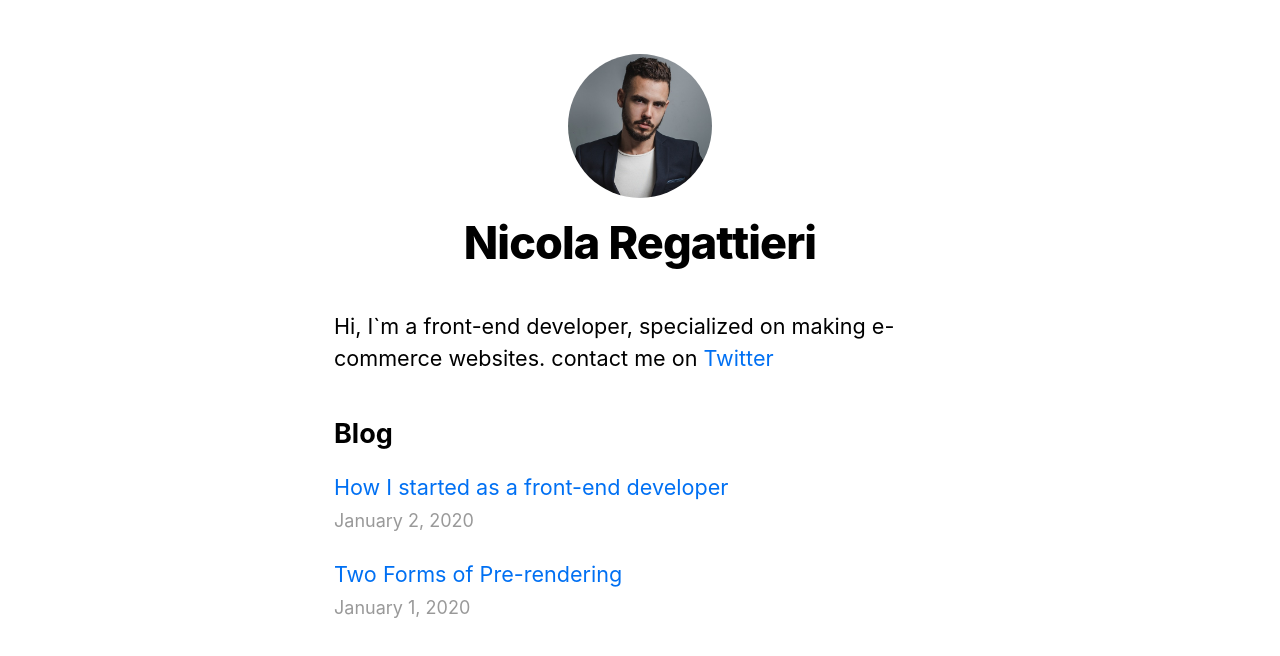
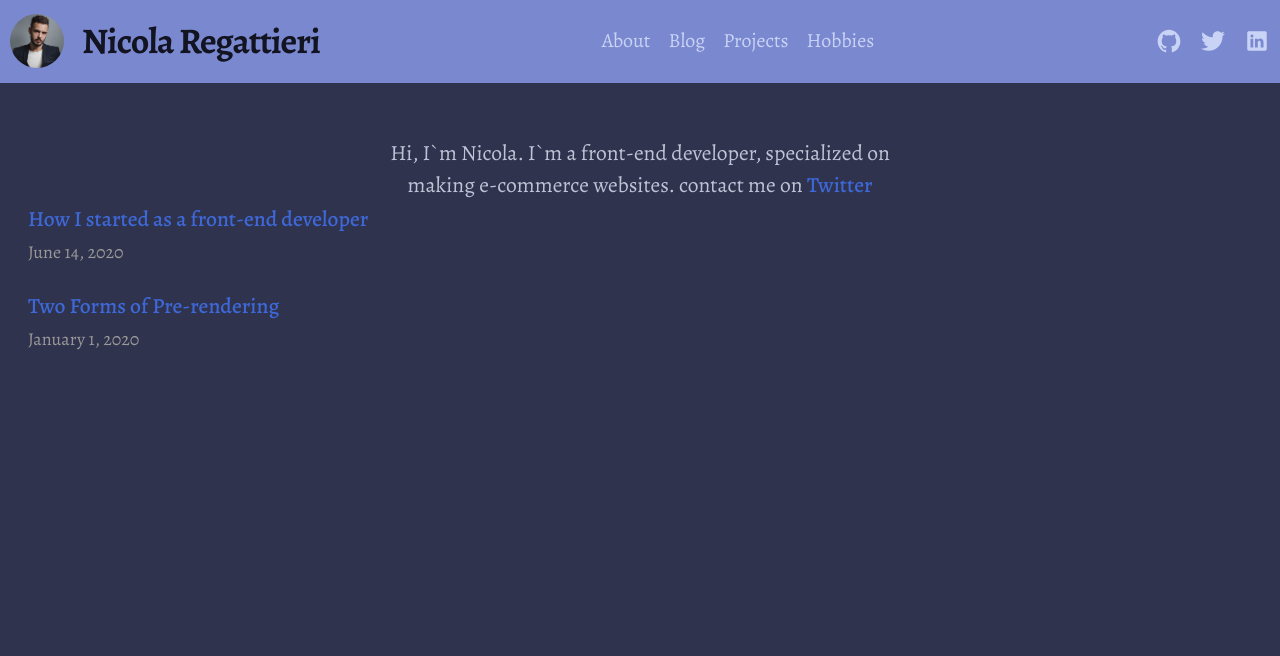
Before and after one commit to nicolaregattieri/nextjs-blog, a Next.js app: page / in a window 1280 px wide. Shown: the top 656 px of the page. Built offline with nearby package versions, Linux system fonts and the light colour scheme.

Commit message:
relayout

```diff
--- a/components/layout.module.css
+++ b/components/layout.module.css
@@ -1,5 +1,5 @@
 .container {
-  max-width: 36rem;
+  max-width: 70rem;
   padding: 0 1rem;
   margin: 3rem auto 6rem;
 }
@@ -8,18 +8,46 @@
   display: flex;
   flex-direction: column;
   align-items: center;
+  background-color: var(--moonlight-indigo);
 }
-
+.headerNav ul li a {
+  color: var(--moonlight-gray-10);
+  font-weight: 400;
+  font-size: 20px;
+  display: flex;
+}
+.headerNav ul li {
+  list-style: none;
+  margin-left: 1rem;
+}
 .headerImage {
-  width: 6rem;
-  height: 6rem;
+  width: 4rem;
+  height: 4rem;
+}
+.headerWrapper {
+  max-width: 70rem;
+  width: 100%;
+  margin: 0 auto;
+}
+.headerWrapper div,
+.headerWrapper nav {
+  /* flex: 1 1 33%; */
 }
 
 .headerHomeImage {
-  width: 8rem;
-  height: 8rem;
+  width: 3rem;
+  height: 3rem;
+  margin-right: 1rem;
 }
 
 .backToHome {
   margin: 3rem 0 0;
 }
+
+.mainHeading {
+  color: var(--moonlight-gray-1);
+}
+
+.gitLogo:hover {
+  color: #fff;
+}
--- a/components/layout.tsx
+++ b/components/layout.tsx
@@ -2,9 +2,10 @@ import Head from 'next/head';
 import styles from './layout.module.css';
 import utilStyles from '../styles/utils.module.css';
 import Link from 'next/link';
+import { IoLogoGithub, IoLogoLinkedin, IoLogoTwitter } from 'react-icons/io';
 
 const name = 'Nicola Regattieri';
-export const siteTitle = 'Next.js Sample Website';
+export const siteTitle = 'NicDev.dev';
 
 export default function Layout({
   children,
@@ -14,13 +15,10 @@ export default function Layout({
   home?: boolean;
 }) {
   return (
-    <div className={styles.container}>
+    <div>
       <Head>
         <link rel="icon" href="/favicon.ico" />
-        <meta
-          name="description"
-          content="Learn how to build a personal website using Next.js"
-        />
+        <meta name="description" content="Nicola Regattieri developer blog" />
         <meta
           property="og:image"
           content={`https://og-image.now.sh/${encodeURI(
@@ -31,7 +29,82 @@ export default function Layout({
         <meta name="twitter:card" content="summary_large_image" />
       </Head>
       <header className={styles.header}>
-        {home ? (
+        <div className={`${styles.headerWrapper} ${utilStyles.flexRowCenter}`}>
+          <div className={utilStyles.flex}>
+            <img
+              src="/images/profile.jpg"
+              className={`${styles.headerHomeImage} ${utilStyles.borderCircle}`}
+              alt={name}
+            />
+            <h1 className={`${utilStyles.headingXl} ${styles.mainHeading}`}>
+              {name}
+            </h1>
+          </div>
+
+          <nav className={`${styles.headerNav}`}>
+            <ul className={utilStyles.flexRowCenter}>
+              <li>
+                <Link href="/">
+                  <a>About</a>
+                </Link>
+              </li>
+              <li>
+                <Link href="/">
+                  <a>Blog</a>
+                </Link>
+              </li>
+              <li>
+                <Link href="/">
+                  <a>Projects</a>
+                </Link>
+              </li>
+              <li>
+                <Link href="/">
+                  <a>Hobbies</a>
+                </Link>
+              </li>
+            </ul>
+          </nav>
+          <nav className={`${styles.headerNav}`}>
+            <ul className={utilStyles.flexRowCenter}>
+              <li>
+                <Link href="/">
+                  <a>
+                    {' '}
+                    <IoLogoGithub
+                      size="1.3em"
+                      title="Github"
+                      className="gitLogo"
+                    />
+                  </a>
+                </Link>
+              </li>
+              <li>
+                <Link href="/">
+                  <a>
+                    <IoLogoTwitter
+                      size="1.3em"
+                      title="Twitter"
+                      className="twitterLogo"
+                    />
+                  </a>
+                </Link>
+              </li>
+              <li>
+                <Link href="/">
+                  <a>
+                    <IoLogoLinkedin
+                      size="1.3em"
+                      title="Linkedin"
+                      className="linkedinLogo"
+                    />
+                  </a>
+                </Link>
+              </li>
+            </ul>
+          </nav>
+        </div>
+        {/* {home ? (
           <>
             <img
               src="/images/profile.jpg"
@@ -57,9 +130,9 @@ export default function Layout({
               </Link>
             </h2>
           </>
-        )}
+        )} */}
       </header>
-      <main>{children}</main>
+      <main className={styles.container}>{children}</main>
       {!home && (
         <div className={styles.backToHome}>
           <Link href="/">
--- a/pages/index.js
+++ b/pages/index.js
@@ -1,6 +1,7 @@
 import Head from 'next/head';
 import Layout, { siteTitle } from '../components/layout';
 import utilStyles from '../styles/utils.module.css';
+
 import { getSortedPostsData } from '../lib/posts';
 import Link from 'next/link';
 import Date from '../components/date';
@@ -12,16 +13,15 @@ export default function Home({ allPostsData }) {
         <title>{siteTitle}</title>
       </Head>
       <section className={utilStyles.headingMd}>
-        <p>
-          Hi, I`m a front-end developer, specialized on making e-commerce
-          websites. contact me on{' '}
+        <p className={utilStyles.mediumWrapper}>
+          Hi, I`m Nicola. I`m a front-end developer, specialized on making
+          e-commerce websites. contact me on{' '}
           <a target="_blank" href="https://twitter.com/nicregattieri">
             Twitter
           </a>
         </p>
       </section>
       <section className={`${utilStyles.headingMd} ${utilStyles.padding1px}`}>
-        <h2 className={utilStyles.headingLg}>Blog</h2>
         <ul className={utilStyles.list}>
           {allPostsData.map(({ id, date, title }) => (
             <li className={utilStyles.listItem} key={id}>
--- a/posts/how-i-started.md
+++ b/posts/how-i-started.md
@@ -1,6 +1,6 @@
 ---
 title: 'How I started as a front-end developer'
-date: '2020-01-02'
+date: '2020-06-14'
 ---
 
 First of all, this post is based on my own life experiences and opinions about how I turned myself into a developer
--- a/styles/global.css
+++ b/styles/global.css
@@ -1,11 +1,46 @@
+@import url('https://fonts.googleapis.com/css2?family=Alegreya:ital,wght@0,400;0,500;0,700;1,400&display=swap');
+
+:root {
+  --moonlight-desaturated-gray: #7f85a3;
+  --moonlight-dark-blue: #3e68d7;
+  --moonlight-blue: #82aaff;
+  --moonlight-sky-blue: #65bcff;
+  --moonlight-cyan: #86e1fc;
+  --moonlight-red: #ff757f;
+  --moonlight-dark-red: #ff5370;
+  --moonlight-light-red: #ff98a4;
+  --moonlight-yellow: #ffc777;
+  --moonlight-orange: #ff966c;
+  --moonlight-dark-orange: #fc7b7b;
+  --moonlight-teal: #4fd6be;
+  --moonlight-green: #c3e88d;
+  --moonlight-purple: #c099ff;
+  --moonlight-pink: #fca7ea;
+  --moonlight-indigo: #7a88cf;
+  --moonlight-bright-cyan: #b4f9f8;
+
+  --moonlight-gray-10-alt: #bcc4d6;
+  --moonlight-gray-10: #c8d3f5;
+  --moonlight-gray-9: #b4c2f0;
+  --moonlight-gray-8: #a9b8e8;
+  --moonlight-gray-7: #828bb8;
+  --moonlight-gray-6: #444a73;
+  --moonlight-gray-5: #2f334d;
+  --moonlight-gray-4: #222436;
+  --moonlight-gray-3: #1e2030;
+  --moonlight-gray-2: #191a2a;
+  --moonlight-gray-1: #131421;
+}
 html,
 body {
   padding: 0;
   margin: 0;
-  font-family: -apple-system, BlinkMacSystemFont, Segoe UI, Roboto, Oxygen,
-    Ubuntu, Cantarell, Fira Sans, Droid Sans, Helvetica Neue, sans-serif;
+  font-family: 'Alegreya', serif;
   line-height: 1.6;
   font-size: 18px;
+}
+body {
+  background-color: var(--moonlight-gray-5);
 }
 
 * {
@@ -13,12 +48,20 @@ body {
 }
 
 a {
-  color: #0070f3;
+  color: var(--moonlight-dark-blue);
   text-decoration: none;
+  font-weight: 500;
+}
+p {
+  color: var(--moonlight-gray-10-alt);
+}
+p.mainPageParagraph {
+  width: 50rem;
 }
 
 a:hover {
   text-decoration: underline;
+  color: var(--moonlight-indigo);
 }
 
 img {
--- a/styles/utils.module.css
+++ b/styles/utils.module.css
@@ -50,3 +50,17 @@
 .lightText {
   color: #999;
 }
+.flex {
+  display: flex;
+  align-items: center;
+}
+.flexRowCenter {
+  display: flex;
+  align-items: center;
+  justify-content: space-between;
+}
+.mediumWrapper {
+  max-width: 30rem;
+  margin: 0 auto;
+  text-align: center;
+}
```
Also changed, not shown: package.json (+3 -6 lines), pages/about.jsx (added), 1 other file (tests, documents, lock files or other folders).
